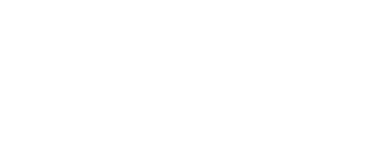
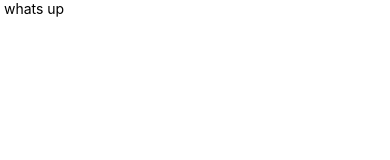
Before and after one commit to achiewe/coffee-shop-project-react-native, a React Native app: screen / in a window 390 px wide. Shown: the top 160 px of the page. Built offline with nearby package versions, Linux system fonts and the light colour scheme.

Commit message:
add new folder assets for png

```diff
--- a/App.tsx
+++ b/App.tsx
@@ -1,24 +1,12 @@
-/**
- * Sample React Native App
- * https://github.com/facebook/react-native
- *
- * @format
- */
-
 import React from 'react';
-import type {PropsWithChildren} from 'react';
-import {
-  SafeAreaView,
-  ScrollView,
-  StatusBar,
-  StyleSheet,
-  Text,
-  useColorScheme,
-  View,
-} from 'react-native';
+import {StyleSheet, Text, View} from 'react-native';
 
 function App(): React.JSX.Element {
-  return <View></View>;
+  return (
+    <View>
+      <Text> whats up</Text>
+    </View>
+  );
 }
 
 const styles = StyleSheet.create({});
```
